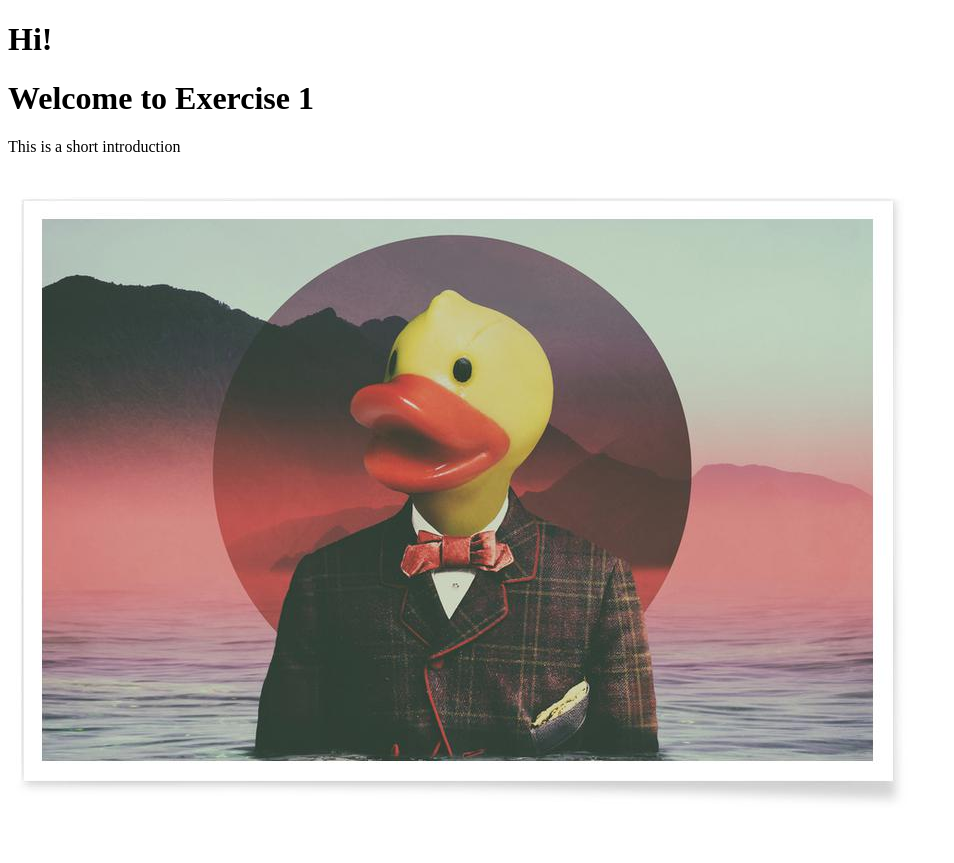
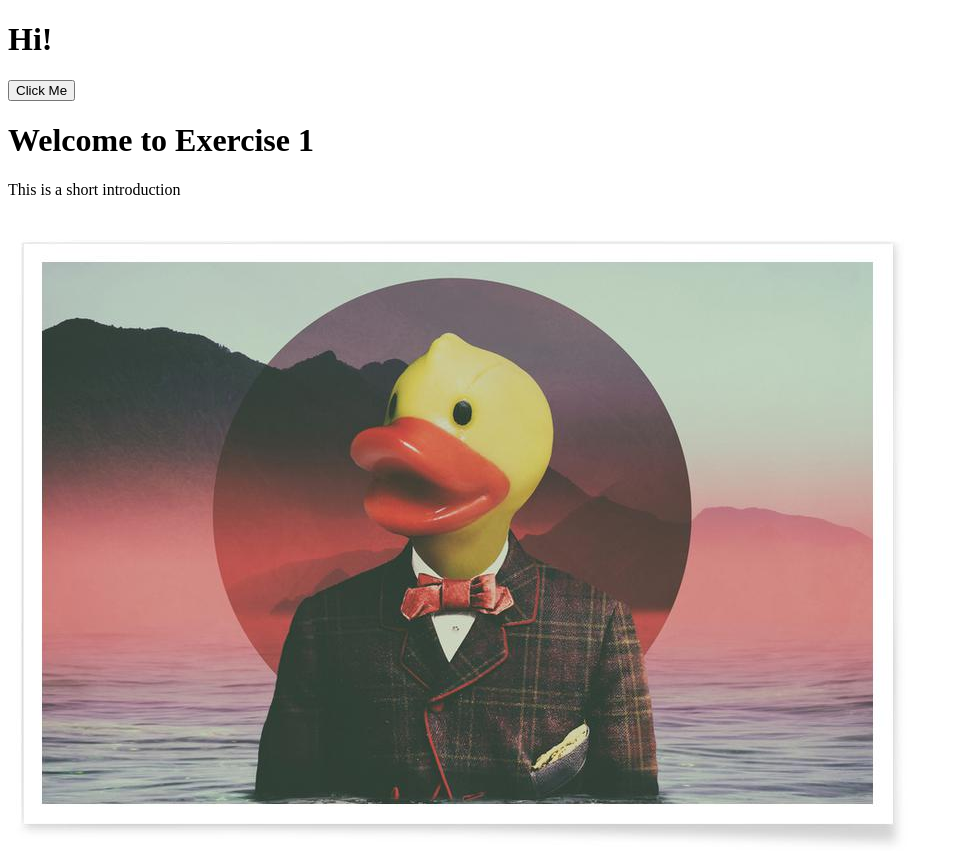
Before and after one commit to Vigoliet/Web_Application, a website: page public/data/index.html in a window 1280 px wide. Shown: the whole page, without its empty margins (0-954 px from the left). Before the commit the page ends 820 px from the top, so only its background shows below. Drawn offline with Linux system fonts and the light colour scheme; files whose address does not match are found by name.

Commit message:
Task 3 currently working, on html side.

```diff
--- a/public/data/index.html
+++ b/public/data/index.html
@@ -8,6 +8,20 @@
 </head>
 <body>
     <h1>Hi!</h1>
+
+    <button onclick="myFunction()">Click Me</button>
+
+<script>
+function myFunction() {
+    var x = document.getElementById("Exercise1");
+    if (x.style.display === "none") {
+      x.style.display = "block";
+    } else {
+      x.style.display = "none";
+    }
+  }
+    </script>
+
     <script src='../js/app.js'></script>
 
     <div id='Exercise1'></div>
--- a/public/js/app.js
+++ b/public/js/app.js
@@ -33,4 +33,5 @@ console.log('hey hey from client');
             document.getElementById('Exercise1').appendChild(h1);
             document.getElementById('Exercise1').appendChild(p1);
             document.getElementById('Exercise1').appendChild(img);
+
         };
```
